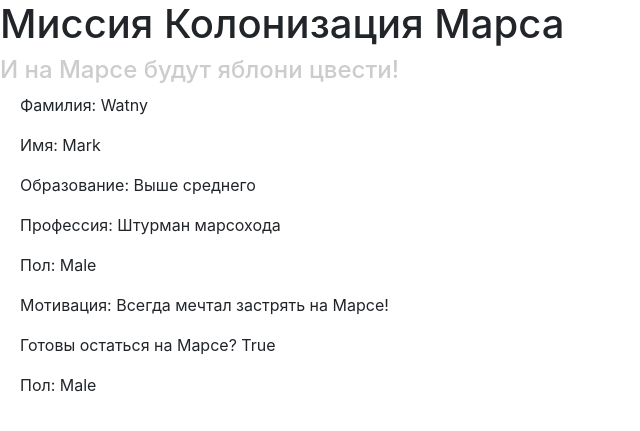
After one commit to SteeperMold/Preparing-for-mission, a Flask app: page /answer in a window 1280 px wide. The commit adds this page. Shown: the top 431 px of the page, without its empty margins (0-640 px from the left). Run offline with Flask 3, Linux system fonts and the light colour scheme; some libraries are stand-ins or nearby versions.

Commit message:
auto answer

```diff
--- a/main.py
+++ b/main.py
@@ -23,5 +23,21 @@ def list_prof(list):
     return render_template('prof_list.html', list=list)
 
 
+@app.route('/answer')
+@app.route('/auto_answer')
+def answer():
+    params = {
+        'title': 'Ответ',
+        'surname': 'Watny',
+        'name': 'Mark',
+        'education': 'Выше среднего',
+        'profession': 'Штурман марсохода',
+        'sex': 'Male',
+        'motivation': 'Всегда мечтал застрять на Марсе!',
+        'ready': True,
+    }
+    return render_template('auto_answer.html', **params)
+
+
 if __name__ == '__main__':
     app.run(port=8080, host='127.0.0.1')
--- a/static/css/styles.css
+++ b/static/css/styles.css
@@ -1,18 +1,7 @@
-form.login_form {
-    margin-left: auto;
-    margin-right: auto;
-    max-width: 450px;
-    background-color: #ffcc00;
-    border: 1px solid gray;
-    border-radius: 5px;
-    padding: 10px;
+h4 {
+    color: rgb(204, 204, 204);
 }
 
-h1, h2 {
-    text-align: center;
+p {
+    margin-left: 20px;
 }
-
-#carouselExampleControls {
-    width: 30%;
-    margin: 0 auto;
-}
--- /dev/null
+++ b/templates/auto_answer.html
@@ -0,0 +1,12 @@
+{% extends 'base.html' %}
+
+{% block content %}
+    <p>Фамилия: {{ surname }}</p>
+    <p>Имя: {{ name }}</p>
+    <p>Образование: {{ education }}</p>
+    <p>Профессия: {{ profession }}</p>
+    <p>Пол: {{ sex }}</p>
+    <p>Мотивация: {{ motivation }}</p>
+    <p>Готовы остаться на Марсе? {{ ready }}</p>
+    <p>Пол: {{ sex }}</p>
+{% endblock %}
--- a/templates/base.html
+++ b/templates/base.html
@@ -7,6 +7,7 @@
           href="https://stackpath.bootstrapcdn.com/bootstrap/4.4.1/css/bootstrap.min.css"
           integrity="sha384-Vkoo8x4CGsO3+Hhxv8T/Q5PaXtkKtu6ug5TOeNV6gBiFeWPGFN9MuhOf23Q9Ifjh"
           crossorigin="anonymous">
+    <link rel="stylesheet" href="../static/css/styles.css">
     <title>{{ title }}</title>
 </head>
 <body>
```
